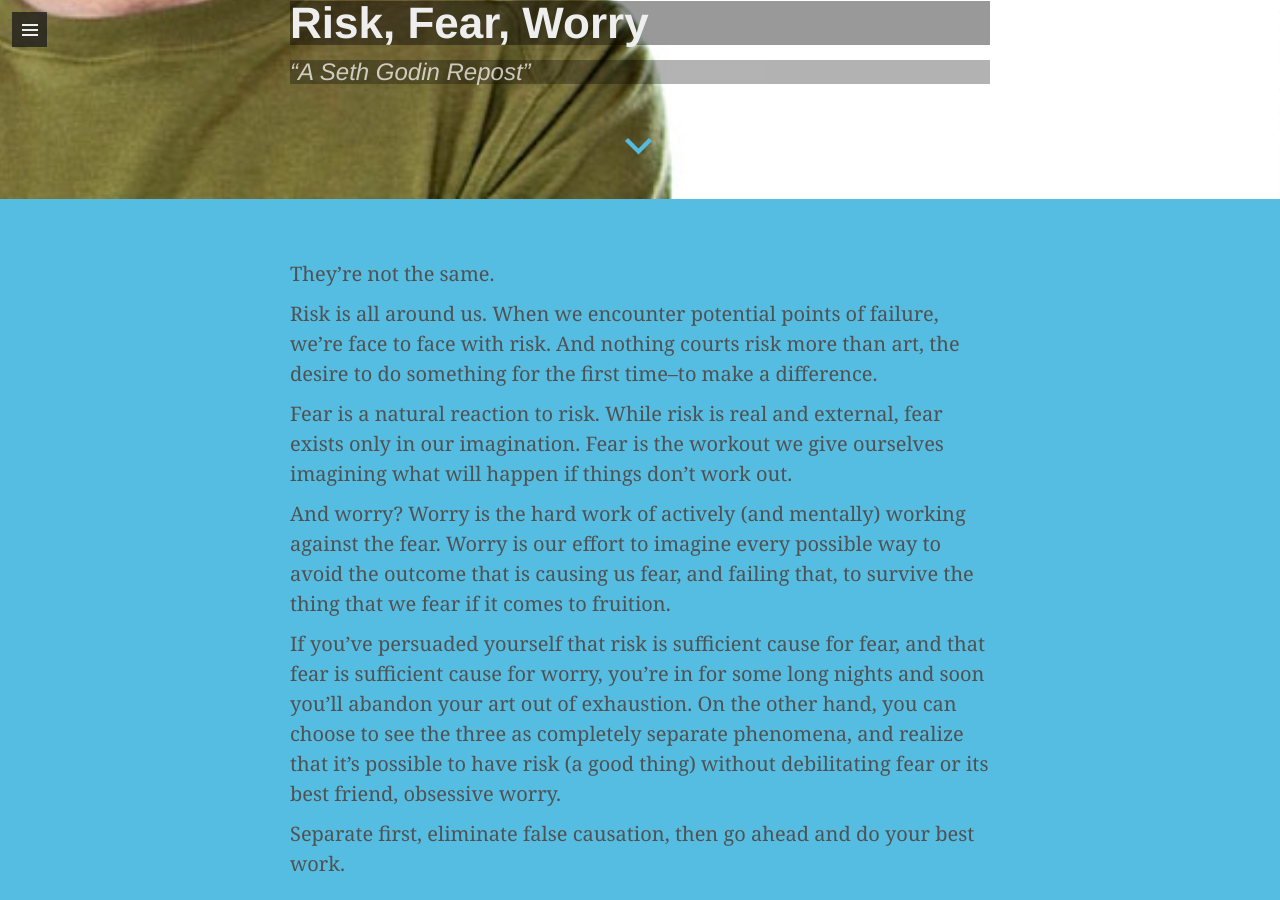
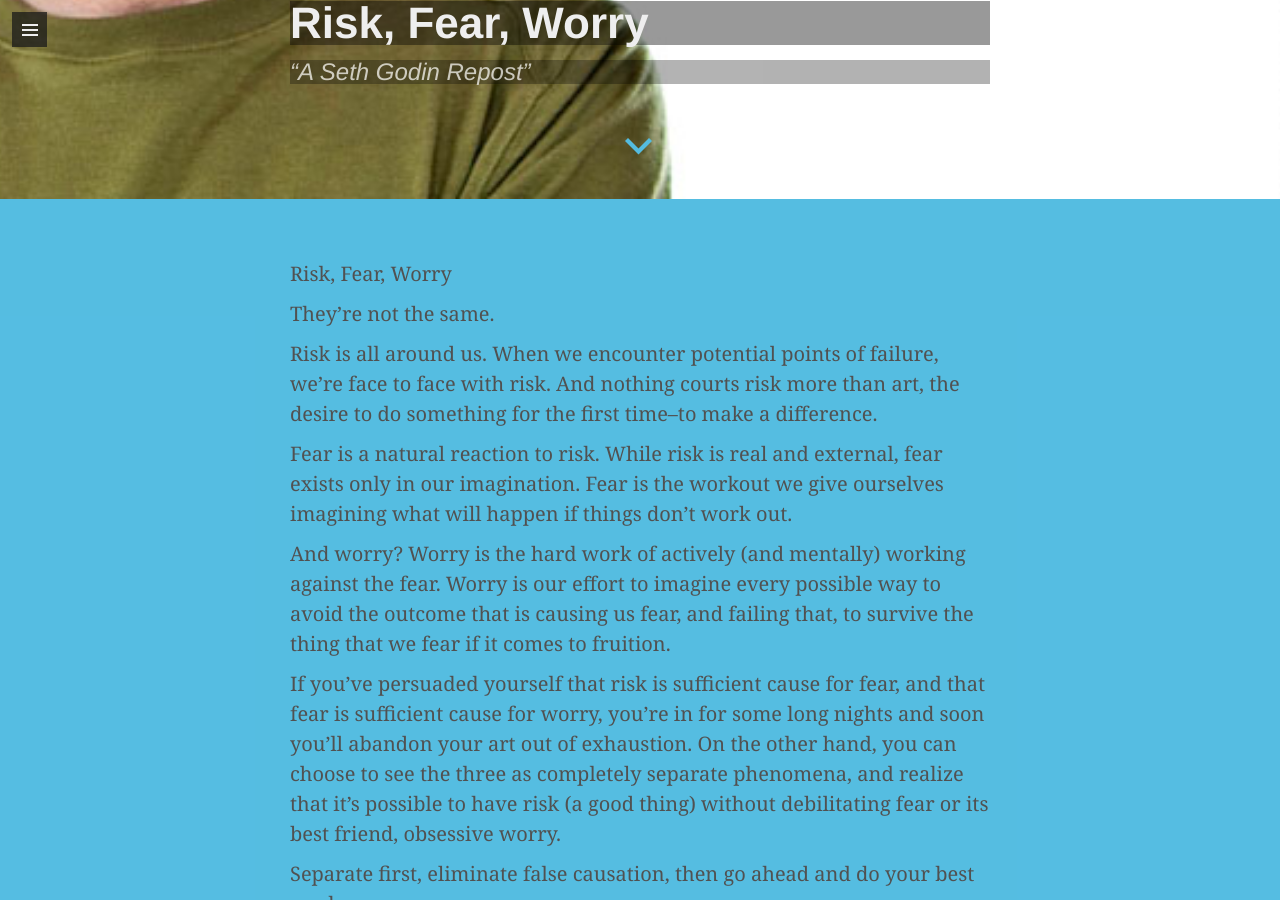
Before and after one commit to ALeonard90/ALeonard90.github.io, a Jekyll site: the page built from _posts/2015-02-6-Risk-Fear-Worry.md, in a window 1280 px wide and 900 px high, scrolled down 701 px. Built offline with Jekyll 4.4.1, drawn with Linux system fonts in a browser that asks for light colours; nearby versions of some CDN libraries; some web fonts are replaced; comment, search, counter and statistics services are not loaded.

Commit message:
added risk fear worry

```diff
--- a/_posts/2015-02-6-Risk-Fear-Worry.md
+++ b/_posts/2015-02-6-Risk-Fear-Worry.md
@@ -7,6 +7,8 @@
 video: false
 comments: true
 ---
+
+Risk, Fear, Worry
 
 They're not the same.
 
```
